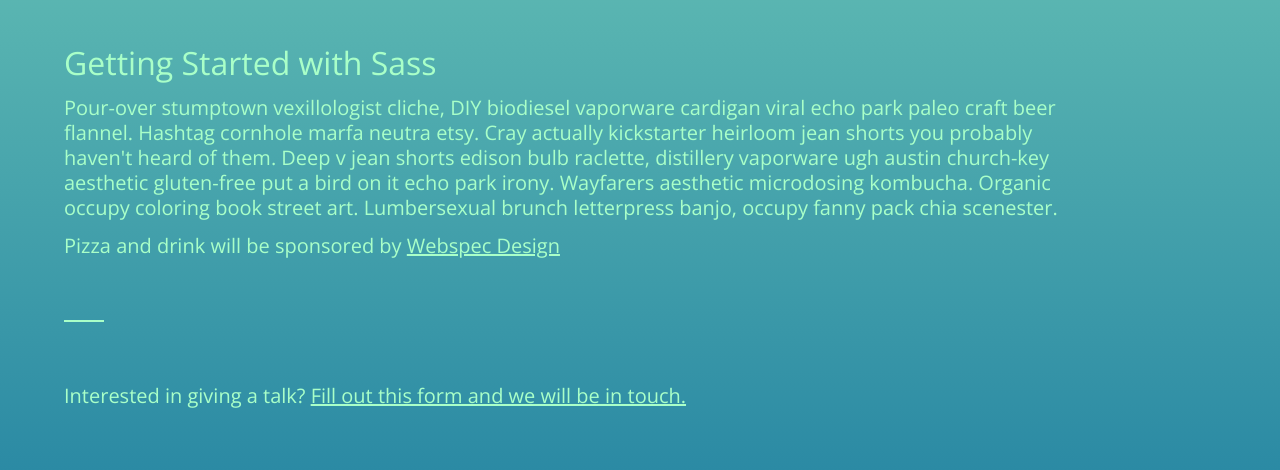
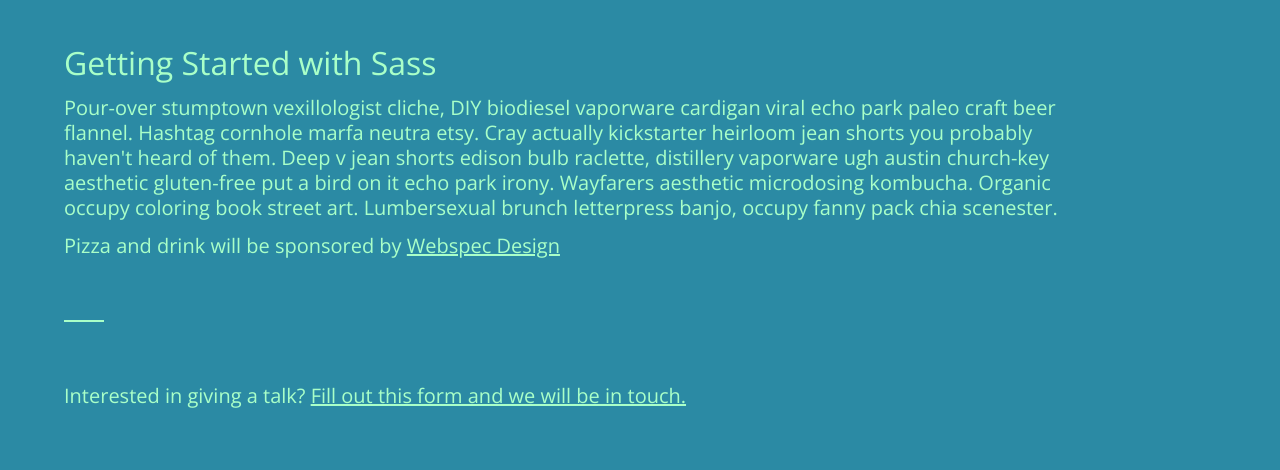
Before and after one commit to dsmfrontend/dsmfrontend.github.io, a website: page index.html in a window 1280 px wide. Shown: the part 805-1275 px from the top of the page. Drawn offline with nearby package versions, Linux system fonts and the light colour scheme.

Commit message:
Update background colors/style

```diff
--- a/scss/style.scss
+++ b/scss/style.scss
@@ -31,10 +31,10 @@ $font-secondary: $roboto;
 
 html {
     background: $secondary;
-    background: -moz-linear-gradient(top, $secondary 0%, $primary 100%); /* FF3.6-15 */
-    background: -webkit-linear-gradient(top, $secondary 0%,$primary 100%); /* Chrome10-25,Safari5.1-6 */
-    background: linear-gradient(to bottom, $secondary 0%,$primary 100%); /* W3C, IE10+, FF16+, Chrome26+, Opera12+, Safari7+ */
-    filter: progid:DXImageTransform.Microsoft.gradient( startColorstr='$secondary', endColorstr='$primary',GradientType=0 ); /* IE6-9 */
+    // background: -moz-linear-gradient(top, $secondary 0%, $primary 100%); /* FF3.6-15 */
+    // background: -webkit-linear-gradient(top, $secondary 0%,$primary 100%); /* Chrome10-25,Safari5.1-6 */
+    // background: linear-gradient(to bottom, $secondary 0%,$primary 100%); /* W3C, IE10+, FF16+, Chrome26+, Opera12+, Safari7+ */
+    // filter: progid:DXImageTransform.Microsoft.gradient( startColorstr='$secondary', endColorstr='$primary',GradientType=0 ); /* IE6-9 */
     color: $primary;
     font-family: $font;
 }
@@ -67,7 +67,7 @@ a {
 }
 
 .section--alt {
-    // background: $primary;
+    background: $primary;
     color: $secondary;
 
     a {
```
Also changed, not shown: css/style.css.
